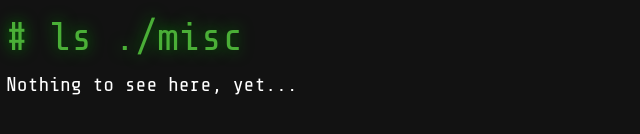
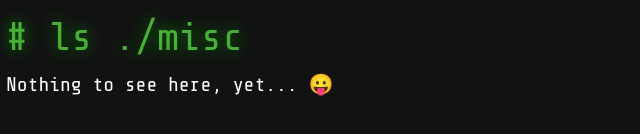
Before and after one commit to the-wright-jamie/xsfs, a plain HTML site: page index.html in a window 1280 px wide. Shown: the part 576-710 px from the top of the page, 76-716 px from the left. Drawn offline with nearby package versions, Linux system fonts and the light colour scheme.

Commit message:
Update index.html

```diff
--- a/index.html
+++ b/index.html
@@ -52,7 +52,7 @@
       <p>Head empty, no thoughts</p>
       <br />
       <h1>ls ./misc</h1>
-      <p>Nothing to see here, yet...</p>
+      <p>Nothing to see here, yet... 😛</p>
     </div>
   </body>
 </html>
```
